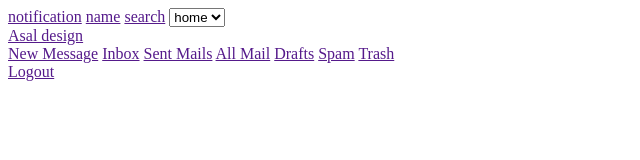
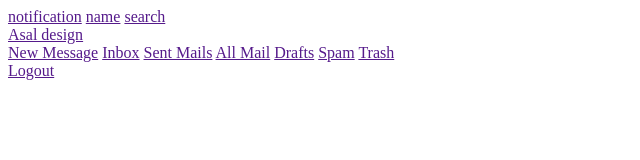
Before and after one commit to Jackson5551/dashboardMTECH, a plain HTML site: page index.html in a window 1280 px wide. Shown: the whole page, without its empty margins (0-640 px from the left). Drawn offline with Linux system fonts and the light colour scheme.

Commit message:
select removed

```diff
--- a/index.html
+++ b/index.html
@@ -9,12 +9,6 @@
                 <a id="notification" href="">notification</a>
                 <a id="name" href="">name</a>
                 <a id="search" href="">search</a>
-                <select>
-                    <option value="home">home</option>
-                    <option value="home">home</option>
-                    <option value="home">home</option>
-                    <option value="home">home</option>
-                </select>
             </nav>
             <div id="sidebar">
                 <div id="logo">
```
